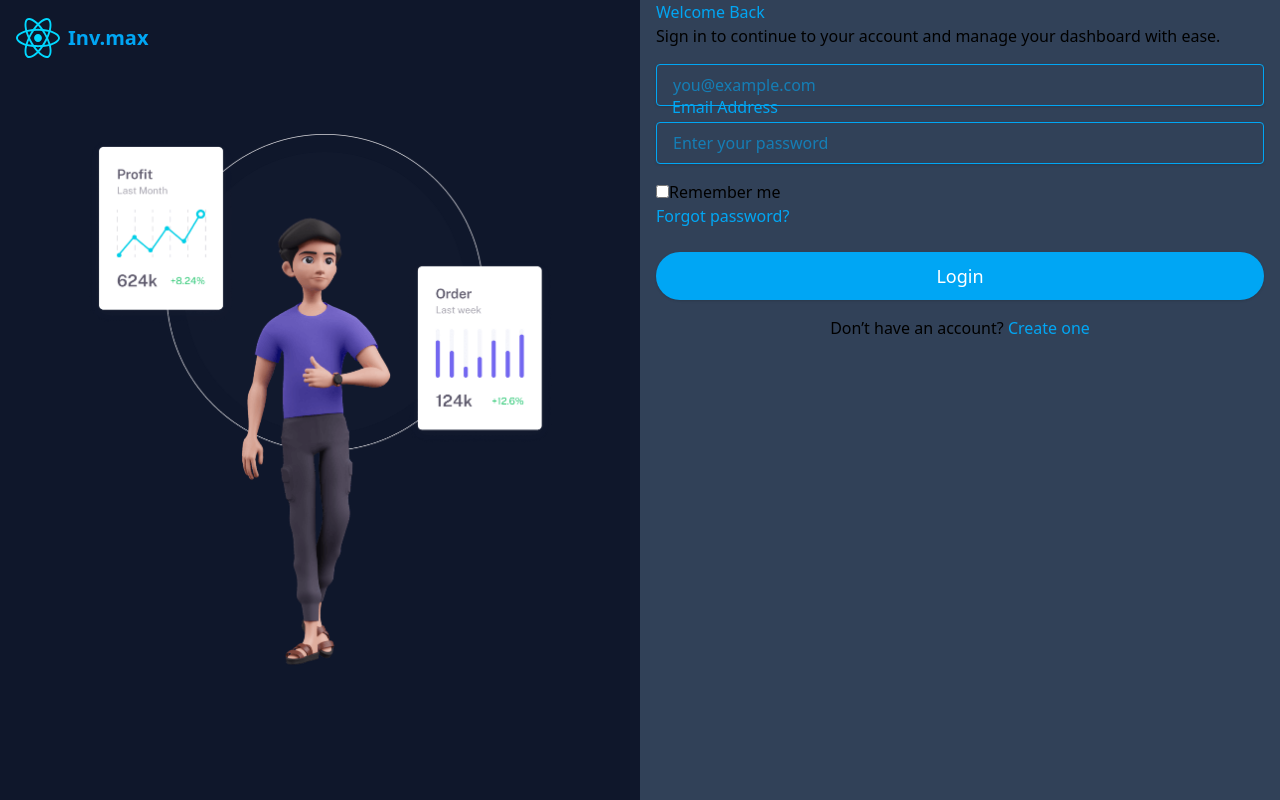
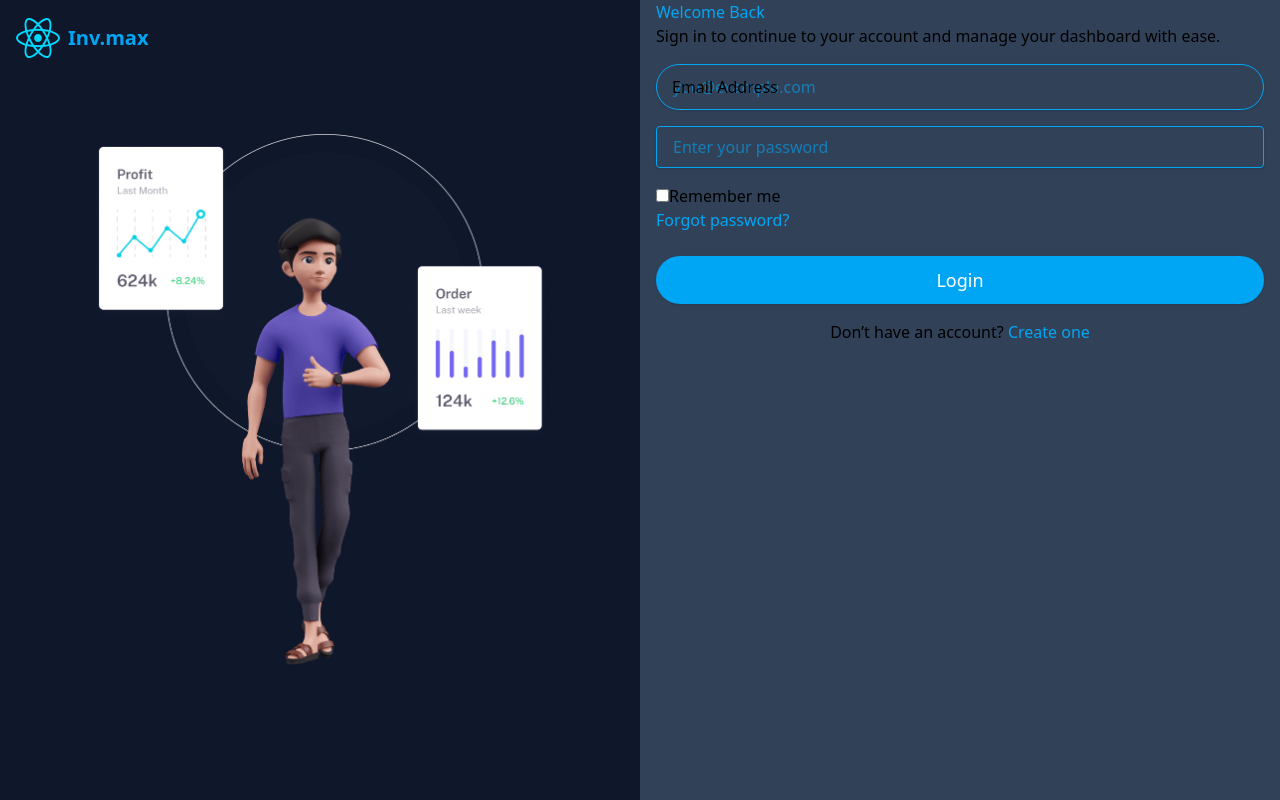
Before and after one commit to issah1554/invomas, a React (Vite) app: page /auth/login in a window 1280 px wide. Built offline with nearby package versions, Linux system fonts and the light colour scheme.

Commit message:
good floating label

```diff
--- a/src/components/FloatingLabelTextInput.tsx
+++ b/src/components/FloatingLabelTextInput.tsx
@@ -1,23 +1,10 @@
 import React from "react";
 
 interface TextInputProps
-    extends Omit<
-        React.InputHTMLAttributes<HTMLInputElement>,
-        "size" | "pattern" | "required"
-    > {
+    extends Omit<React.InputHTMLAttributes<HTMLInputElement>, "size" | "pattern" | "required"> {
     label?: string;
     helperText?: string;
-    color:
-    | "primary"
-    | "secondary"
-    | "accent"
-    | "neutral"
-    | "success"
-    | "warning"
-    | "error"
-    | "info"
-    | "light"
-    | "dark";
+    color: | "primary" | "secondary" | "accent" | "neutral" | "success" | "warning" | "error" | "info" | "light" | "dark";
     size: "xs" | "sm" | "md" | "lg" | "xl" | "2xl";
     variant?: "solid" | "outline" | "text";
     rounded?: "none" | "sm" | "md" | "lg" | "xl" | "full";
@@ -52,8 +39,14 @@ export function FloatingLabelTextInput({
 
     const [touched, setTouched] = React.useState(false);
     const [invalid, setInvalid] = React.useState(false);
+    const [isFocused, setIsFocused] = React.useState(false);
+
+    const handleFocus = () => {
+        setIsFocused(true);
+    };
 
     const handleBlur = (e: React.FocusEvent<HTMLInputElement>) => {
+        setIsFocused(false);
         setTouched(true);
 
         const value = e.currentTarget.value;
@@ -93,21 +86,12 @@ export function FloatingLabelTextInput({
     };
 
     const sizes = {
-        xs: "text-xs px-2 py-1",
-        sm: "text-sm px-3 py-1.5",
-        md: "text-base px-4 py-2",
-        lg: "text-lg px-5 py-2.5",
-        xl: "text-xl px-6 py-3",
-        "2xl": "text-2xl px-7 py-3.5",
-    };
-
-    const labelTranslate = {
-        xs: "peer-placeholder-shown:translate-y-1.5",
-        sm: "peer-placeholder-shown:translate-y-2",
-        md: "peer-placeholder-shown:translate-y-2.5",
-        lg: "peer-placeholder-shown:translate-y-3",
-        xl: "peer-placeholder-shown:translate-y-3.5",
-        "2xl": "peer-placeholder-shown:translate-y-4",
+        xs: "text-xs px-2 py-1.5",
+        sm: "text-sm px-3 py-2",
+        md: "text-base px-4 py-2.5",
+        lg: "text-lg px-5 py-3",
+        xl: "text-xl px-6 py-3.5",
+        "2xl": "text-2xl px-7 py-4",
     };
 
     const baseClasses =
@@ -181,6 +165,14 @@ export function FloatingLabelTextInput({
 
     const variantClasses = colorClasses[effectiveColor][variant];
 
+    // Determine background color for label based on variant
+    const getLabelBackground = () => {
+        if (variant === "solid") {
+            return "bg-transparent"; // For solid inputs, label should be transparent
+        }
+        return "bg-primary dark:bg-gray-900"; // Default background for outline/text variants
+    };
+
     return (
         <div className="flex flex-col gap-1 items-start text-left w-full">
             <div className="relative w-full">
@@ -193,6 +185,7 @@ export function FloatingLabelTextInput({
                     placeholder={placeholder ?? " "}
                     value={value}
                     onChange={handleChange}
+                    onFocus={handleFocus}
                     onBlur={handleBlur}
                     disabled={disabled}
                     aria-invalid={invalid}
@@ -204,20 +197,30 @@ export function FloatingLabelTextInput({
                     <label
                         htmlFor={inputId}
                         className={`
-                            absolute left-3 top-1/2
-                            -translate-y-1/2
-                            origin-left
+                            absolute left-3
                             px-1
-                            bg-slate-950
                             pointer-events-none
                             transition-all duration-200
-                            scale-75 -translate-y-4
+                            origin-left
+                            ${getLabelBackground()}
+
+                            // When input has value OR is focused, label floats above
+                            ${value || isFocused
+                                ? `-translate-y-1/2 scale-75 top-0 ${getLabelBackground()} z-10`
+                                : `top-1/2 -translate-y-1/2 scale-100 ${colorClasses[effectiveColor].text.split(' ')[0]}`
+                            }
+
+                            // Peer states for when placeholder is shown
                             peer-placeholder-shown:scale-100
                             peer-placeholder-shown:top-1/2
+                            peer-placeholder-shown:-translate-y-1/2
+
+                            // When focused
                             peer-focus:scale-75
-                            peer-focus:-translate-y-4
-                            ${labelTranslate[size]}
-                            ${colorClasses[effectiveColor].text}
+                            peer-focus:-translate-y-1/2
+                            peer-focus:top-0
+                            peer-focus:z-10
+                            peer-focus:${getLabelBackground()}
                         `}
                     >
                         {label}
@@ -231,7 +234,7 @@ export function FloatingLabelTextInput({
             {helperText && (
                 <p
                     id={`${inputId}-help`}
-                    className={`text-xs ml-2 ${colorClasses[effectiveColor].text}`}
+                    className={`text-xs ml-2 ${colorClasses[effectiveColor].text.split(' ')[0]}`}
                 >
                     {helperText}
                 </p>
--- a/src/features/auth/components/LoginForm.tsx
+++ b/src/features/auth/components/LoginForm.tsx
@@ -47,6 +47,7 @@ export default function LoginForm({ onLogin, loading = false, error }: LoginForm
                         name="email"
                         size="md"
                         placeholder="you@example.com"
+                        rounded="full"
                         value={email}
                         onChange={(e) => setEmail(e.target.value)}
                     />
```
